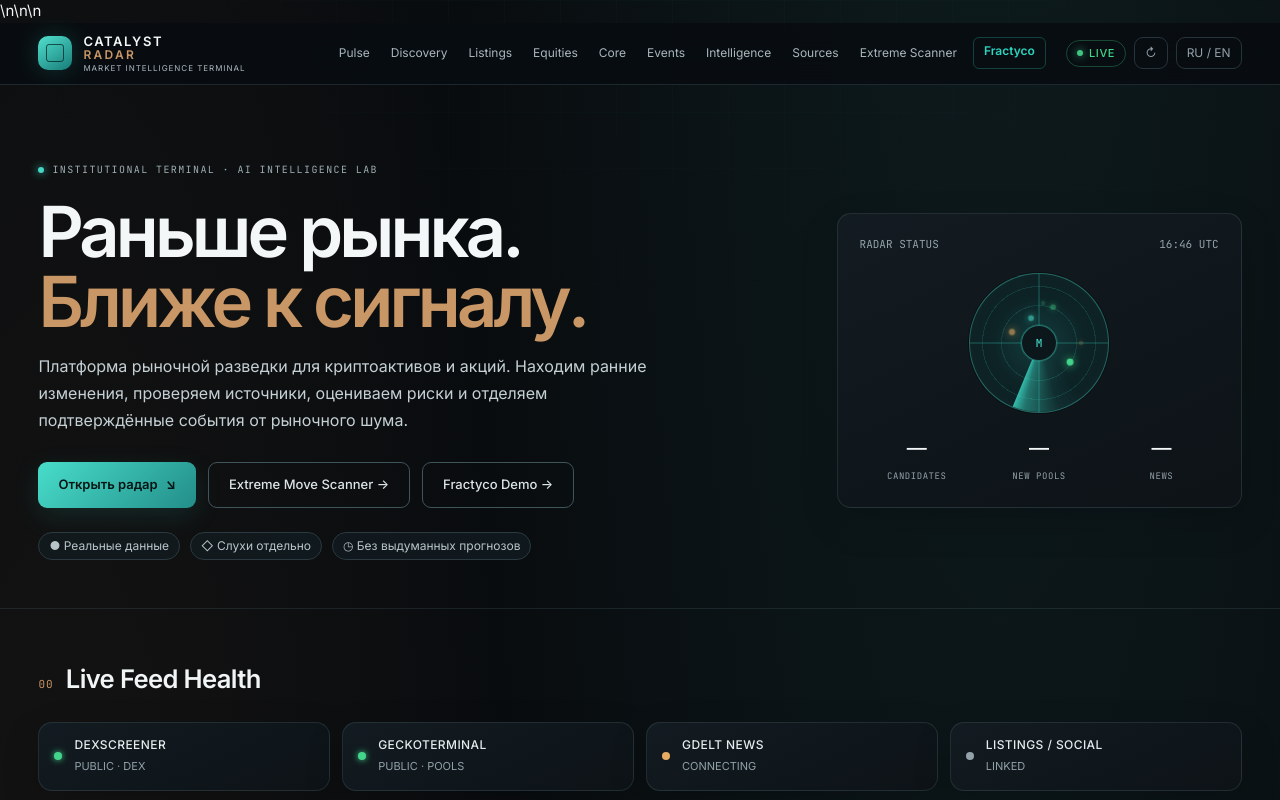
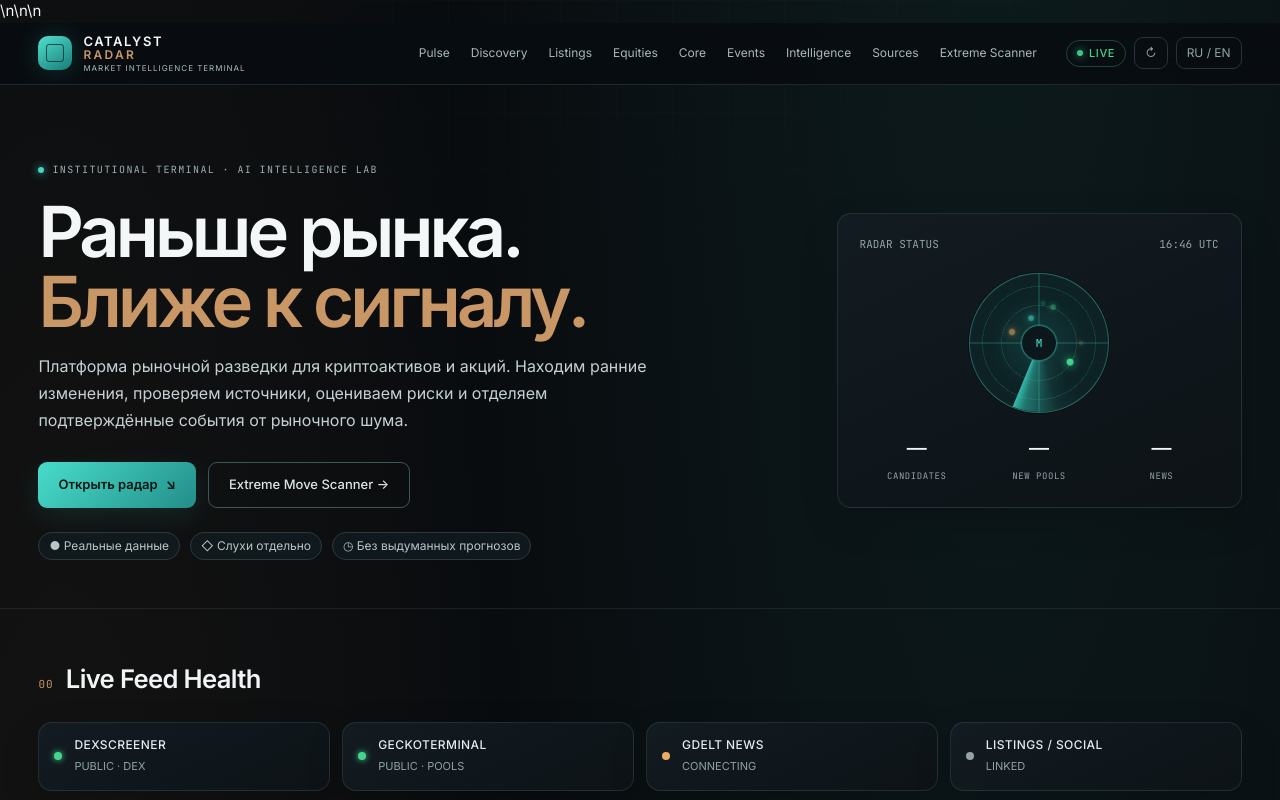
Before and after one commit to Alexberik/catalyst-radar, a plain HTML site: page index.html in a window 1280 px wide. Shown: the top 800 px of the page. Drawn offline with Linux system fonts and the light colour scheme; no server answers.

Commit message:
Remove unrelated Fractyco promotion from Catalyst Radar brand surface

```diff
--- a/index.html
+++ b/index.html
@@ -12,18 +12,6 @@
 <link rel="stylesheet" href="style.css">
 <script src="demo.js" defer></script>
 <style>
-  /* Make Fractyco link always visible and prominent */
-  .nav a[href*="fractyco"] {
-    color: #2dd4bf !important;
-    font-weight: 700 !important;
-    border: 1px solid #2dd4bf44;
-    border-radius: 6px;
-    padding: 4px 10px !important;
-    margin-left: 4px;
-  }
-  .nav a[href*="fractyco"]:hover {
-    background: #2dd4bf22;
-  }
 </style>
 </head>
 <body>
@@ -46,7 +34,6 @@
     <a href="#intelligence">Intelligence</a>
     <a href="#sources">Sources</a>
     <a href="./extreme-move.html">Extreme Scanner</a>
-    <a href="./fractyco.html">Fractyco</a>
   </nav>
   <div class="top-actions">
     <span class="live-pill"><i></i> LIVE</span>
@@ -64,7 +51,6 @@
       <div class="hero-cta">
         <a class="btn btn-primary" href="#discovery">Открыть радар <span>↘</span></a>
         <a class="btn btn-ghost" href="./extreme-move.html">Extreme Move Scanner →</a>
-        <a class="btn btn-ghost" href="./fractyco.html">Fractyco Demo →</a>
       </div>
       <div class="hero-tags">
         <span>● Реальные данные</span>
```
